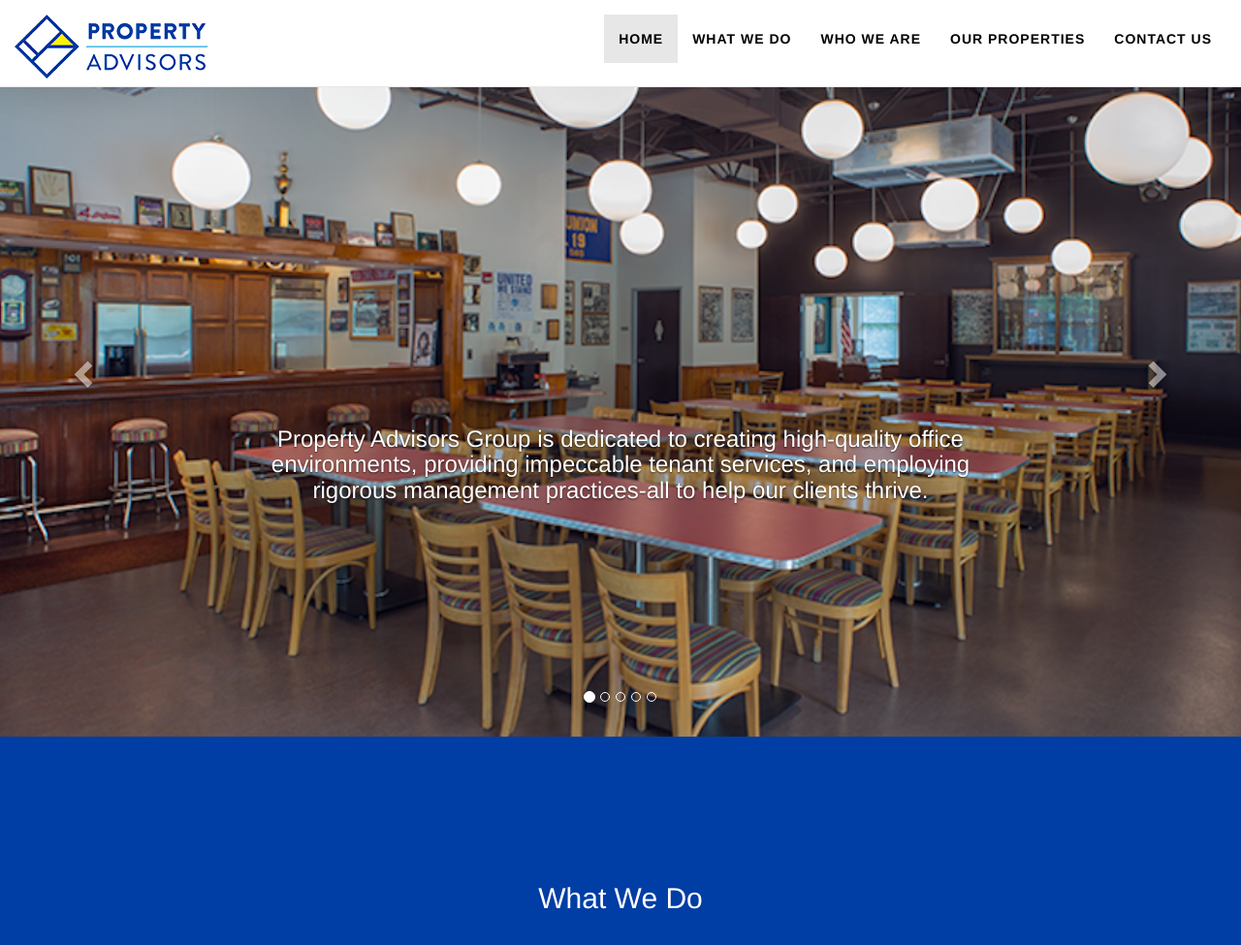
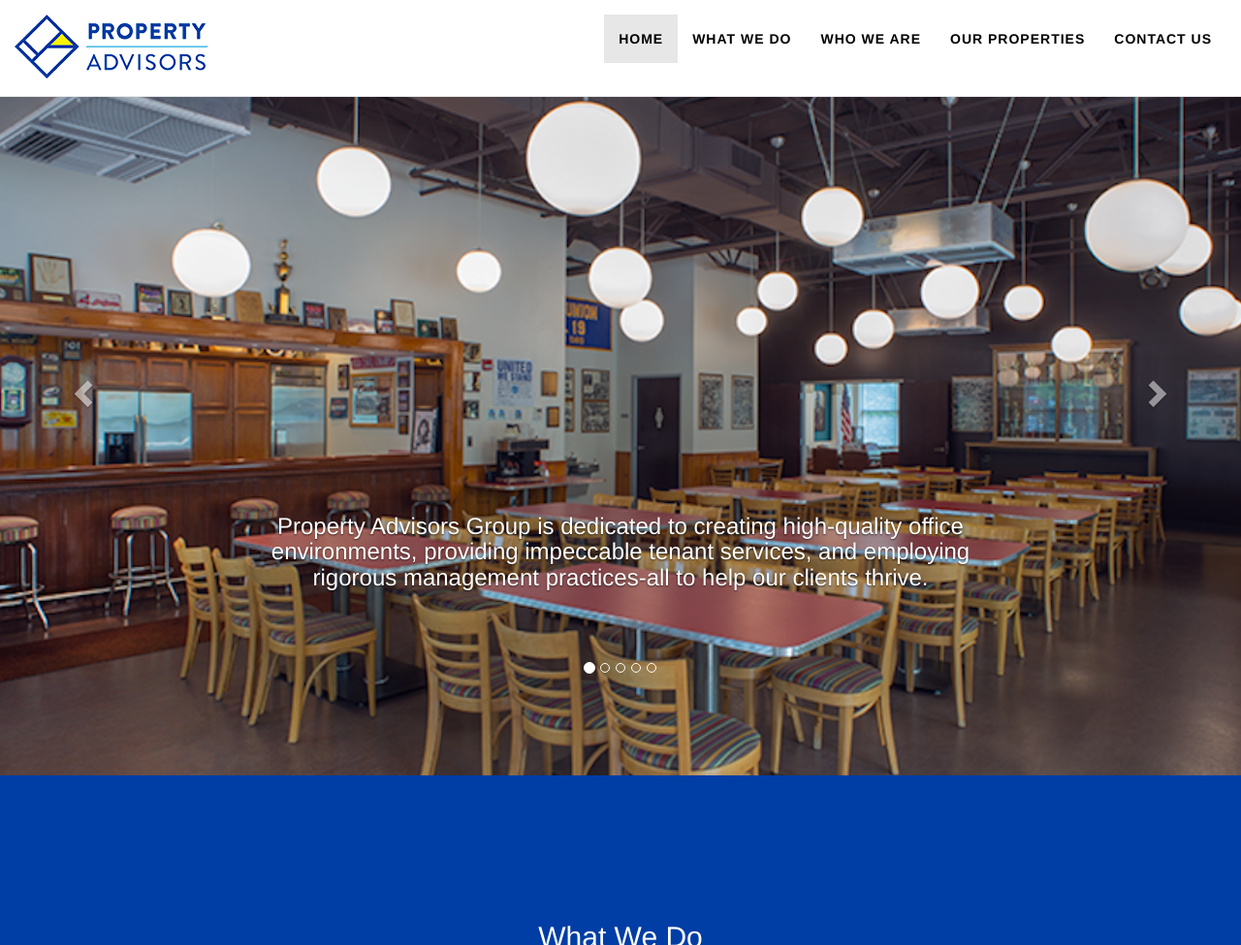
Before and after one commit to snowyetis/PAG-Commercial, a PHP site: page / in a window 1280 px wide. Shown: the top 975 px of the page at 97% size. Run offline with PHP 8.4, Linux system fonts and the light colour scheme; some libraries are stand-ins or nearby versions.

Commit message:
presentation

```diff
--- a/Stylesheets/main.css
+++ b/Stylesheets/main.css
@@ -34,6 +34,27 @@
       z-index: 999999;
       background: grey;
   }
+
+  .navbar-default {
+      position: fixed;
+      z-index: 50;
+      background-color: white;
+      -webkit-transition: all .35s;
+      -moz-transition: all .35s;
+      transition: all .35s;
+      height: 75px;
+    }
+
+  #myCarousel {
+    height:770px;
+  }
+
+  #WhatWeDo .portfolio-item {
+    margin: 0 75px 75px 15px;
+    left: 50px;
+    right:0;
+  }
+
 }
 
 /* Extra Small Devices, Phones */
@@ -44,6 +65,27 @@
       z-index: 999999;
       background: grey;
   }
+
+  .navbar-default {
+      position: fixed;
+      z-index: 50;
+      background-color: white;
+      -webkit-transition: all .35s;
+      -moz-transition: all .35s;
+      transition: all .35s;
+      height: 75px;
+    }
+
+  #myCarousel {
+    height:770px;
+  }
+
+  #WhatWeDo .portfolio-item {
+    margin: 0 75px 75px 15px;
+    left: 50px;
+    right:0;
+  }
+
 }
 
 /* Small Devices, Tablets */
@@ -53,6 +95,26 @@
       background: transparent;
       z-index: 0;
   }
+
+.navbar-default {
+    position: fixed;
+    z-index: 50;
+    background-color: white;
+    -webkit-transition: all .35s;
+    -moz-transition: all .35s;
+    transition: all .35s;
+    height: 125px;
+  }
+
+  #myCarousel {
+    height:770px;
+  }
+
+  #WhatWeDo .portfolio-item {
+      right: 0;
+      margin: 0 0 15px;
+  }
+
 }
 
 /* Medium Devices, Desktops */
@@ -62,6 +124,26 @@
       background: transparent;
       z-index: 0;
   }
+
+  .navbar-default {
+      position: fixed;
+      z-index: 50;
+      background-color: white;
+      -webkit-transition: all .35s;
+      -moz-transition: all .35s;
+      transition: all .35s;
+      height: 100px;
+    }
+
+  #myCarousel {
+    height:870px;
+  }
+
+  #WhatWeDo .portfolio-item {
+      right: 0;
+      margin: 0 0 15px;
+  }
+
 }
 
 /* Large Devices, Wide Screens */
@@ -71,8 +153,27 @@
       background: transparent;
       z-index: 0;
   }
+
+  .navbar-default {
+      position: fixed;
+      z-index: 50;
+      background-color: white;
+      -webkit-transition: all .35s;
+      -moz-transition: all .35s;
+      transition: all .35s;
+      height: 100px;
     }
 
+  #myCarousel {
+    height:100%;
+  }
+
+  #WhatWeDo .portfolio-item {
+      right: 0;
+      margin: 0 0 15px;
+  }
+
+}
 
 /*.navbar-default .navbar-collapse,.navbar-default .navbar-form {
     border-color: #e7e7e7;
@@ -135,6 +236,7 @@
     position: relative;
     width: 100%;
     height: 95%;
+    top: 90px;
     overflow: hidden;
 }
 
@@ -143,8 +245,8 @@
     top: 0;
     left: 0;
     min-width: 100%;
-     /*height:90%;*/
-     /*height:400px;*/
+    max-height: 900px;
+    min-height: 600px;
     max-width: none;
    }
 
@@ -160,6 +262,7 @@
     z-index: 50;
     position: absolute;
     text-align: center;
+    bottom: 90px;
 }
 
   .next.left,
@@ -316,10 +419,10 @@
       border-top: 5px solid #fff;
     }
 
-    #WhatWeDo .portfolio-item {
+    /*#WhatWeDo .portfolio-item {
         right: 0;
         margin: 0 0 15px;
-    }
+    }*/
 
     .carousel-caption {
       position: absolute;
@@ -417,6 +520,21 @@
   }
 
 .portfolio-modal .modal-content {
+  padding: 9px 0px 75px 0;
+  border: 0;
+  border-radius: 0;
+
+  text-align: center;
+  background-clip: border-box;
+  -webkit-box-shadow: none;
+  box-shadow: none;
+  z-index: 100;
+  position: absolute;
+  left: 100px;
+  top:50px;
+}
+
+  /*.portfolio-modal .modal-content {
     padding: 100px 0;
     min-height: 100%;
     border: 0;
@@ -426,9 +544,9 @@
     -webkit-box-shadow: none;
     box-shadow: none;
     z-index: 100;
-  }
+  }*/
 
-    .portfolio-modal .modal-content h2 {
+    /*.portfolio-modal .modal-content h2 {
         margin: 0;
         font-size: 3em;
     }
@@ -439,9 +557,9 @@
 
     .portfolio-modal .modal-content .item-details {
         margin: 30px 0;
-    }
+    }*/
 
-    .portfolio-modal .close-modal {
+    /*.portfolio-modal .close-modal {
         position: absolute;
         top: 25px;
         right: 25px;
@@ -449,13 +567,13 @@
         height: 75px;
         background-color: transparent;
         cursor: pointer;
-    }
+    }*/
 
     .portfolio-modal .close-modal:hover {
         opacity: .3;
     }
 
-    .portfolio-modal .close-modal .lr {
+    /*.portfolio-modal .close-modal .lr {
         z-index: 1051;
         width: 1px;
         height: 75px;
@@ -464,7 +582,7 @@
         -webkit-transform: rotate(45deg);
         -ms-transform: rotate(45deg);
         transform: rotate(45deg);
-    }
+    }*/
 
     .portfolio-modal .close-modal .lr .rl {
         z-index: 100;
@@ -549,6 +667,10 @@
       padding: 0 10px 10px 0;
     }
 
+    .padding-top-md {
+      padding: 20px 0 0 0;
+    }
+
     #propertyGalleryModal {
         width:  95%;
         height: 100%;
@@ -567,7 +689,6 @@
       -webkit-box-shadow: none;
       box-shadow: none;
       z-index: 100;
-
   }
 
   .modal-dialog {
--- a/index.html
+++ b/index.html
@@ -64,7 +64,7 @@
                     <div class="carousel-inner" role="listbox">
                       <div class="item active">
                           <img src="../Images/PrprtAdv-Rockside028x12300PC.png" />
-                          <div class="carousel-caption">
+                          <div class="carousel-caption hidden-xs hidden-sm">
                             <h3>Property Advisors Group is dedicated to creating high-quality office environments, providing impeccable tenant services,
                               and employing rigorous management practices-all to help our clients thrive.
                             </h3>
@@ -72,7 +72,7 @@
                       </div>
                       <div class="item">
                           <img src="../Images/PrprtAdv-Rockside078x12300PC-1.png"  />
-                          <div class="carousel-caption">
+                          <div class="carousel-caption hidden-xs hidden-sm">
                             <h3>Property Advisors Group is dedicated to creating high-quality office environments, providing impeccable tenant services,
                               and employing rigorous management practices-all to help our clients thrive.
                             </h3>
@@ -82,7 +82,7 @@
                       <div class="item">
                         <!-- <div class="pa-backdrop"> -->
                           <img src="../Images/PrprtAdv-Rockside108x12300PC.png" />
-                          <div class="carousel-caption">
+                          <div class="carousel-caption hidden-xs hidden-sm">
                             <h3>Property Advisors Group is dedicated to creating high-quality office environments, providing impeccable tenant services,
                               and employing rigorous management practices-all to help our clients thrive.
                             </h3>
@@ -91,7 +91,7 @@
                       </div>
                       <div class="item">
                         <img src="../Images/PrprtAdv-Rockside308x12300PC.png"/>
-                          <div class="carousel-caption">
+                          <div class="carousel-caption hidden-xs hidden-sm">
                             <h3>Property Advisors Group is dedicated to creating high-quality office environments, providing impeccable tenant services,
                               and employing rigorous management practices-all to help our clients thrive.
                             </h3>
@@ -99,7 +99,7 @@
                       </div>
                       <div class="item">
                           <img src="../Images/PrprtAdv-RocksideRT318x12300PC.png"/>
-                          <div class="carousel-caption">
+                          <div class="carousel-caption hidden-xs hidden-sm">
                           <!-- Optional Text 5 -->
                           </div>
                       </div>
```
Also changed, not shown: other parts of index.html (+42 -21 lines), gamma-overlay.html (added, +262 -0 lines), Images/9885_Rockside.jpg (added). Lines whose indentation alone changed are shown as unchanged.
